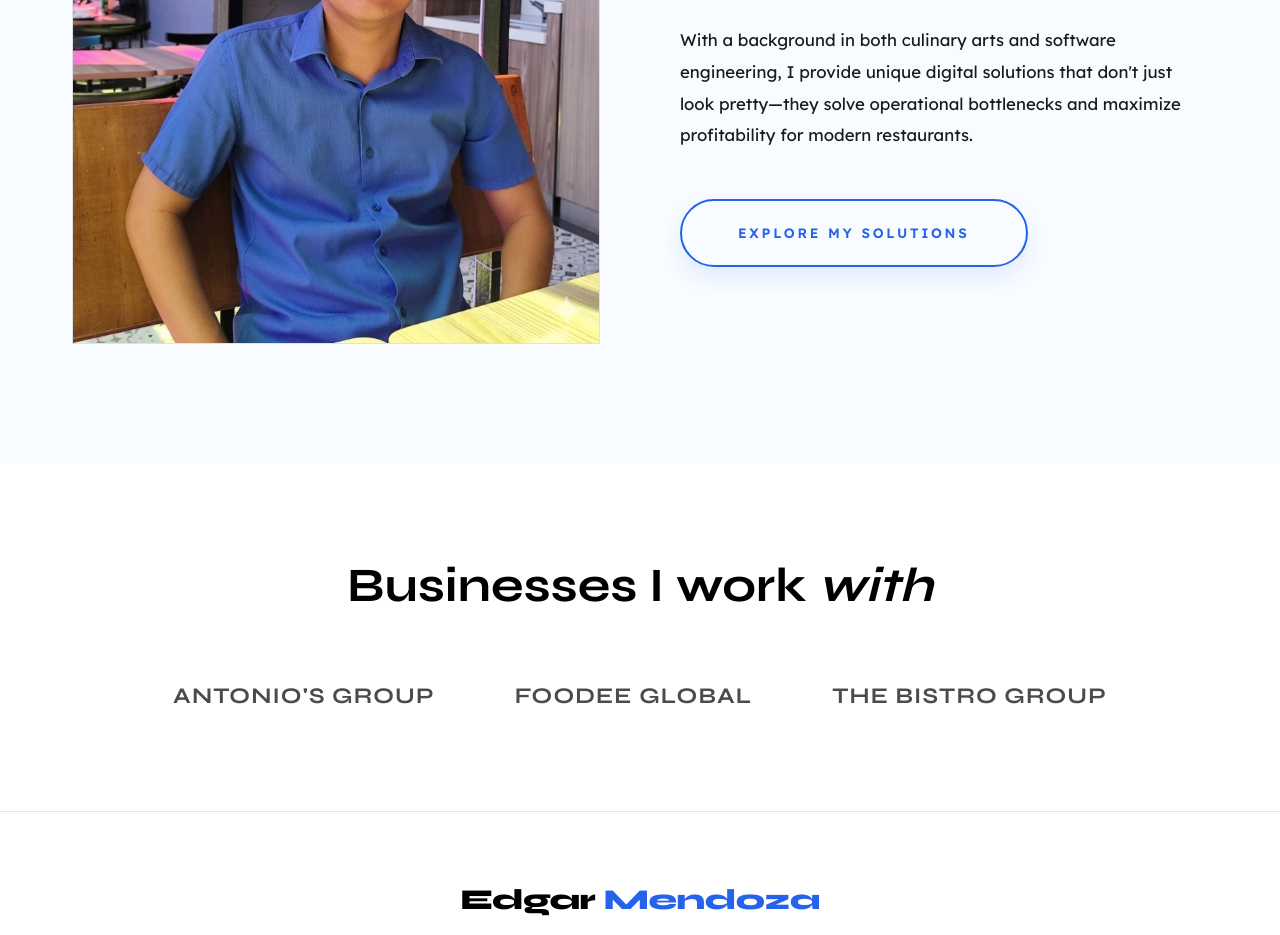
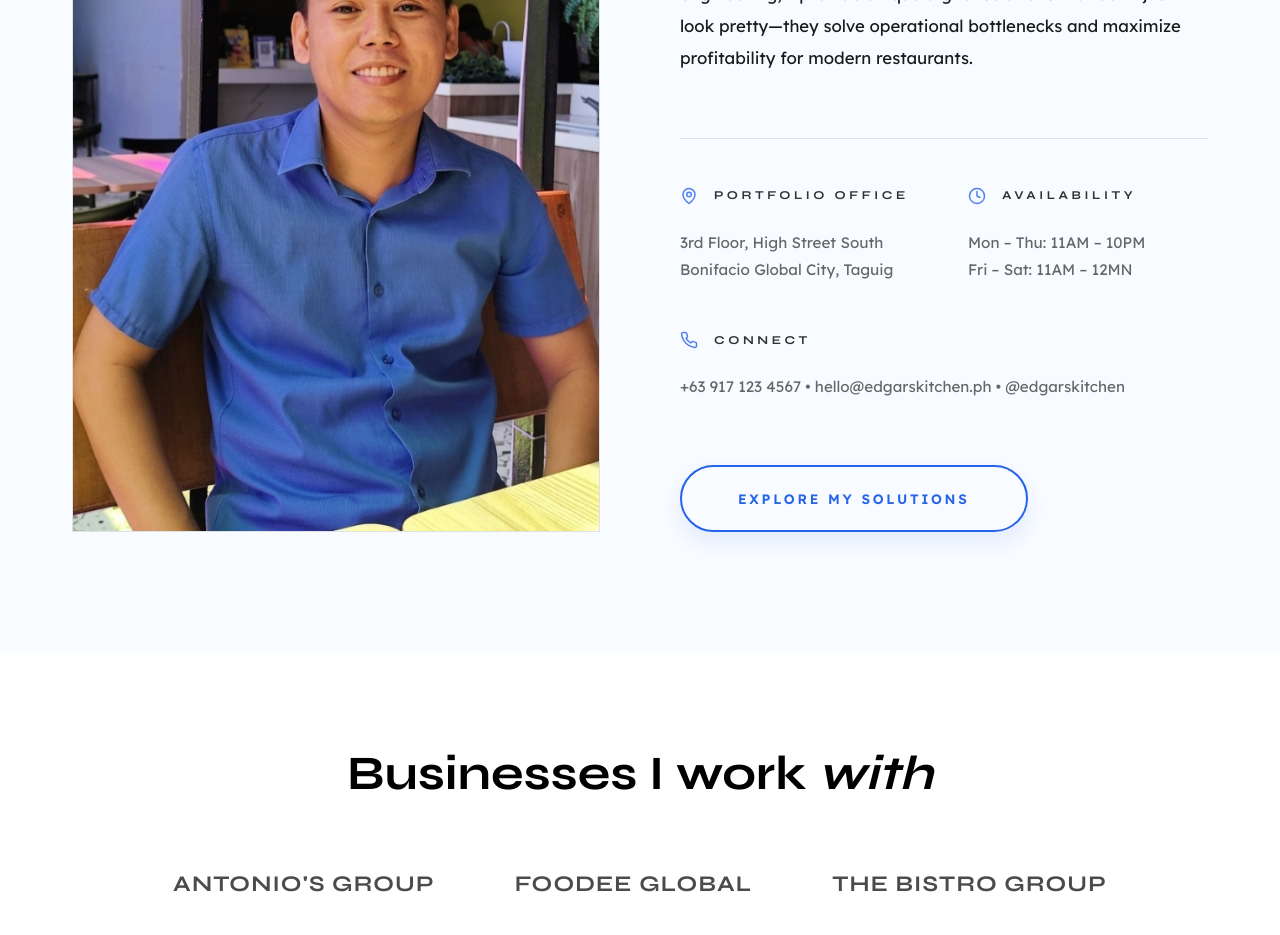
Before and after one commit to edgarxmendoxa74-blip/Edgar-Mendoza-portfolio, a React (Vite) app: page / in a window 1280 px wide. Shown: the part 1280-2215 px from the top of the page. Built offline with nearby package versions, Linux system fonts and the light colour scheme; a web font is replaced by a local one.

Commit message:
Restore location and contact details to About section (Read More target)

```diff
--- a/src/Home.jsx
+++ b/src/Home.jsx
@@ -272,6 +272,34 @@ const Home = () => {
                             <p style={{ color: 'var(--text)', fontSize: '1.05rem', lineHeight: 1.9, marginBottom: '3rem' }}>
                                 With a background in both culinary arts and software engineering, I provide unique digital solutions that don't just look pretty—they solve operational bottlenecks and maximize profitability for modern restaurants.
                             </p>
+                            <div style={{ display: 'grid', gridTemplateColumns: 'repeat(auto-fit, minmax(200px, 1fr))', gap: '3rem', margin: '4rem 0', borderTop: '1px solid var(--border)', paddingTop: '3rem' }} className="about-details-grid">
+                                <div>
+                                    <h4 style={{ fontSize: '0.75rem', textTransform: 'uppercase', letterSpacing: '0.3em', color: 'var(--white)', marginBottom: '1.5rem', opacity: 0.8, display: 'flex', alignItems: 'center', gap: '1rem' }}>
+                                        <MapPin size={18} color="var(--blue)" /> Portfolio Office
+                                    </h4>
+                                    <address style={{ color: 'var(--text-muted)', fontSize: '0.95rem', lineHeight: 1.8, fontStyle: 'normal' }}>
+                                        3rd Floor, High Street South<br />
+                                        Bonifacio Global City, Taguig
+                                    </address>
+                                </div>
+                                <div>
+                                    <h4 style={{ fontSize: '0.75rem', textTransform: 'uppercase', letterSpacing: '0.3em', color: 'var(--white)', marginBottom: '1.5rem', opacity: 0.8, display: 'flex', alignItems: 'center', gap: '1rem' }}>
+                                        <Clock size={18} color="var(--blue)" /> Availability
+                                    </h4>
+                                    <p style={{ color: 'var(--text-muted)', fontSize: '0.95rem', lineHeight: 1.8 }}>
+                                        Mon – Thu: 11AM – 10PM<br />
+                                        Fri – Sat: 11AM – 12MN
+                                    </p>
+                                </div>
+                                <div style={{ gridColumn: '1 / -1' }}>
+                                    <h4 style={{ fontSize: '0.75rem', textTransform: 'uppercase', letterSpacing: '0.3em', color: 'var(--white)', marginBottom: '1.5rem', opacity: 0.8, display: 'flex', alignItems: 'center', gap: '1rem' }}>
+                                        <Phone size={18} color="var(--blue)" /> Connect
+                                    </h4>
+                                    <p style={{ color: 'var(--text-muted)', fontSize: '0.95rem', lineHeight: 1.8 }}>
+                                        +63 917 123 4567 • hello@edgarskitchen.ph • @edgarskitchen
+                                    </p>
+                                </div>
+                            </div>
                             <a href="#menu" className="btn btn-outline">Explore My Solutions</a>
                         </div>
                     </div>
```
